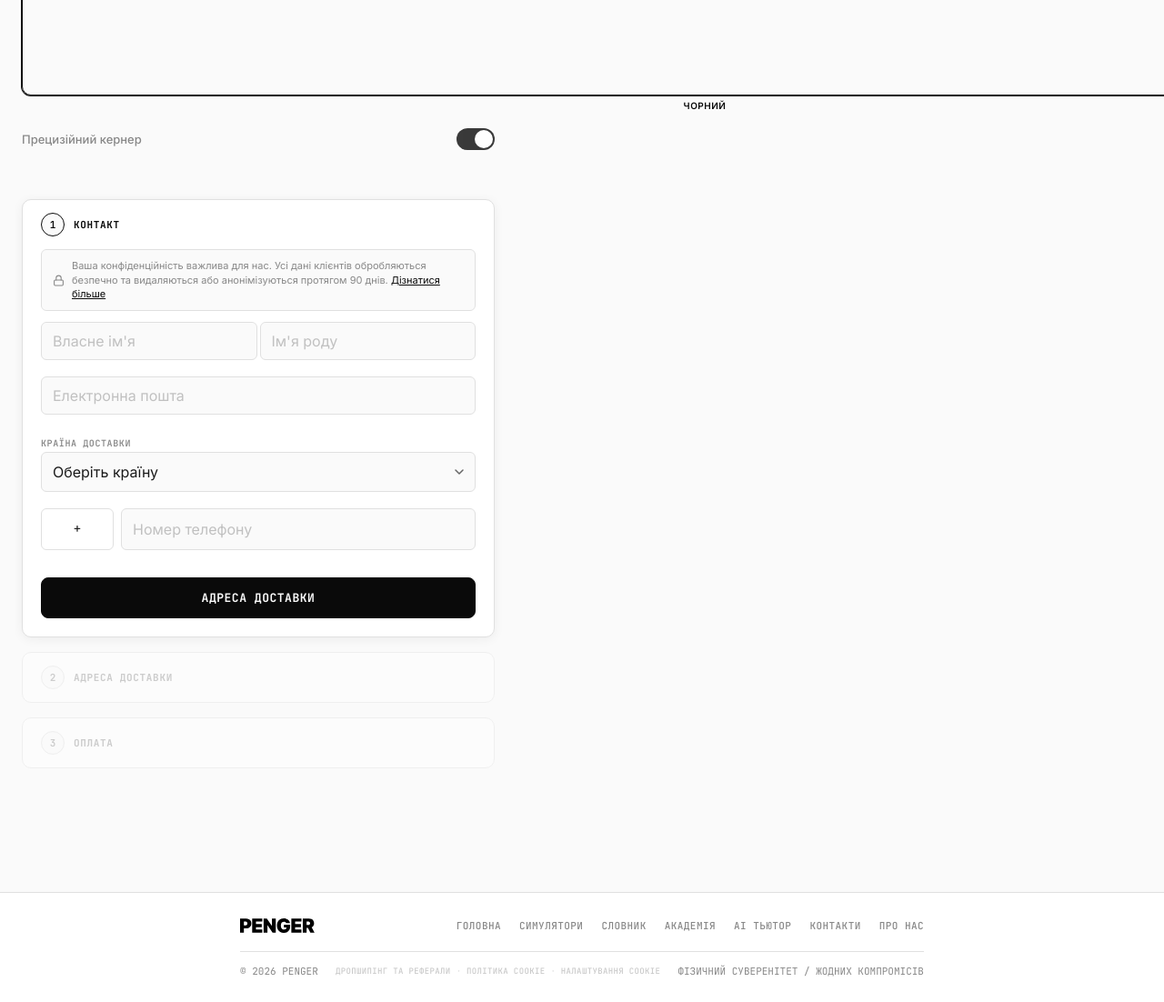
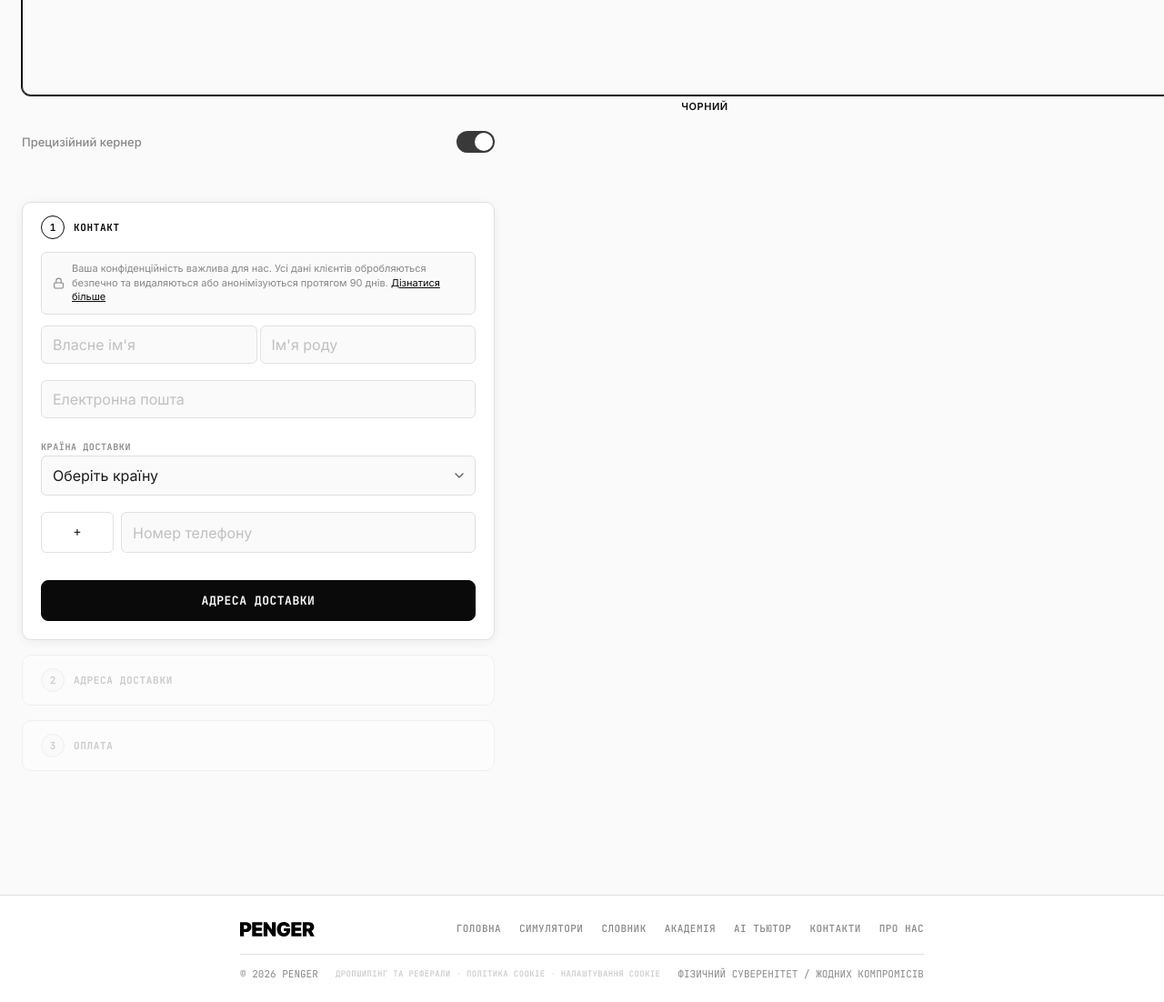
Before and after one commit to hlibsuslov/penger, a Node server app: page /uk/order in a window 1280 px wide. Shown: the part 2157-3259 px from the top of the page at 91% size. Before the commit the page ends 3231 px from the top, so only its background shows below. Run offline with Node 20, Linux system fonts and the light colour scheme; some libraries are stand-ins or nearby versions.

Commit message:
Fix sleeve color labels not displaying
- Add explicit display: block to .sleeve-card-label
- Use fixed font-size 11px instead of CSS variable fallback
- Increase line-height to 1.2 for better visibility

https://claude.ai/code/session_018bpJAaGgoY3yjKTrzUUwzb

```diff
--- a/views/pages/order.ejs
+++ b/views/pages/order.ejs
@@ -206,12 +206,13 @@
       user-select: none;
     }
     .sleeve-card-label {
-      font-family: var(--font-sans);
-      font-size: var(--_label-font, 10px);
+      display: block;
+      font-family: var(--font-sans);
+      font-size: 11px;
       font-weight: 600;
       color: var(--text-dim);
       text-align: center;
-      line-height: 1;
+      line-height: 1.2;
       letter-spacing: 0.05em;
       text-transform: uppercase;
       transition: color 0.3s ease;
```
